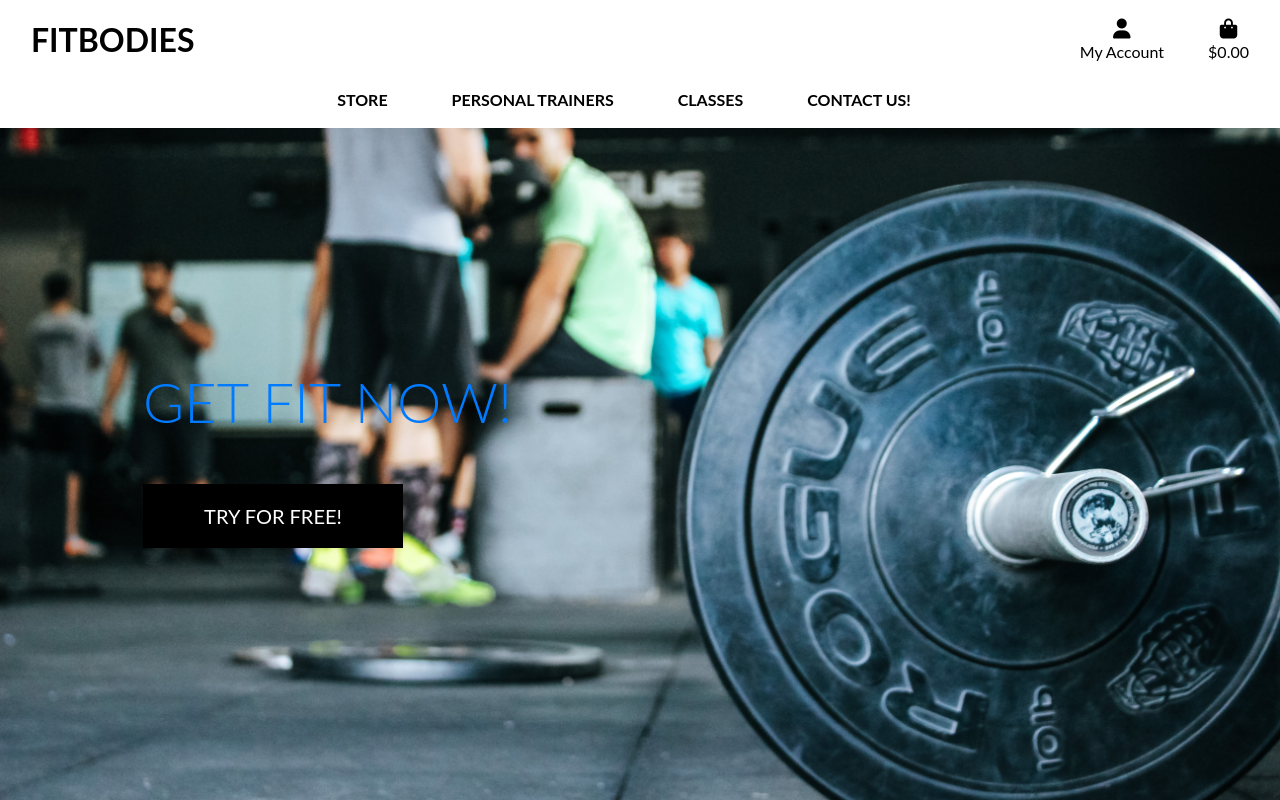
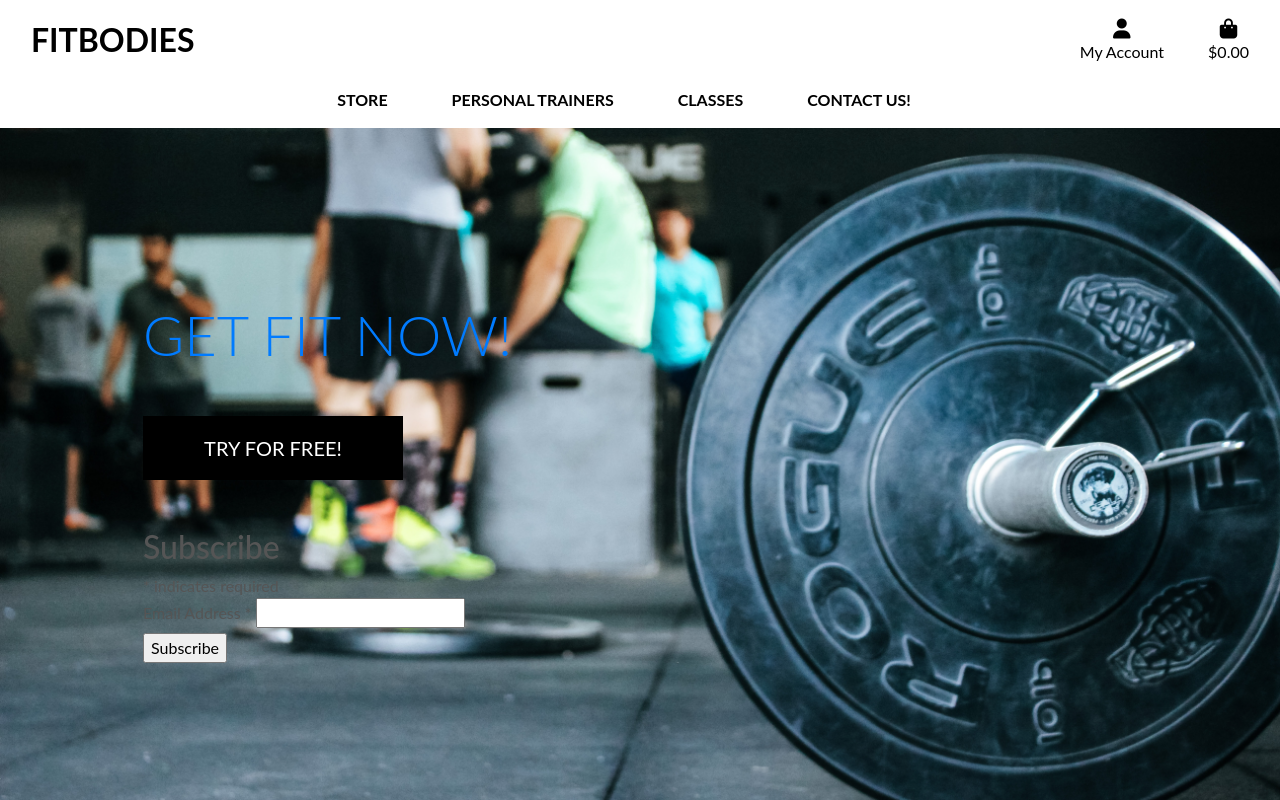
Before and after one commit to rfpotrero/fitbodies, a Django app: page / in a window 1280 px wide. Shown: the top 800 px of the page. Run offline with Django 3.2, Linux system fonts and the light colour scheme; parts of the project's set-up code (start-up, migrations or seed data) failed here and were passed over; some libraries are stand-ins or nearby versions.

Commit message:
feat: add mailchimp form to index.html
Add mailchimp form to index.html so people can signup
to the newsletter. #101

```diff
--- a/home/templates/home/index.html
+++ b/home/templates/home/index.html
@@ -21,10 +21,41 @@
                     <a href="" class="shop-now-button btn btn-lg rounded-0 text-uppercase py-3">Try for Free!</a>
                 </h4>
             </div>
+            <div>
+                <!-- Begin Mailchimp Signup Form -->
+
+<div id="mc_embed_signup">
+    <form action="https://herokuapp.us21.list-manage.com/subscribe/post?u=cbe74af9d637533ce0f01a555&amp;id=c45c4f8229&amp;f_id=00bcdbe1f0" method="post" id="mc-embedded-subscribe-form" name="mc-embedded-subscribe-form" class="validate" target="_blank" novalidate>
+        <div id="mc_embed_signup_scroll">
+        <h2>Subscribe</h2>
+        <div class="indicates-required"><span class="asterisk">*</span> indicates required</div>
+<div class="mc-field-group">
+	<label for="mce-EMAIL">Email Address  <span class="asterisk">*</span>
+</label>
+	<input type="email" value="" name="EMAIL" class="required email" id="mce-EMAIL" required>
+	<span id="mce-EMAIL-HELPERTEXT" class="helper_text"></span>
+</div>
+	<div id="mce-responses" class="clear foot">
+		<div class="response" id="mce-error-response" style="display:none"></div>
+		<div class="response" id="mce-success-response" style="display:none"></div>
+	</div>    <!-- real people should not fill this in and expect good things - do not remove this or risk form bot signups-->
+    <div style="position: absolute; left: -5000px;" aria-hidden="true"><input type="text" name="b_cbe74af9d637533ce0f01a555_c45c4f8229" tabindex="-1" value=""></div>
+        <div class="optionalParent">
+            <div class="clear foot">
+                <input type="submit" value="Subscribe" name="subscribe" id="mc-embedded-subscribe" class="button">
+            </div>
+        </div>
+    </div>
+</form>
+</div>
+<!--End mc_embed_signup-->
+            </div>
         </div>
     </div>
 </div>
-<div class="h-100" id="try-for-free">
-    <p>This will be use for the Try For Free Now</p>
-</div>
 {% endblock %}
+
+
+{% block postloadjs %}
+<script type='text/javascript' src='//s3.amazonaws.com/downloads.mailchimp.com/js/mc-validate.js'></script><script type='text/javascript'>(function($) {window.fnames = new Array(); window.ftypes = new Array();fnames[0]='EMAIL';ftypes[0]='email';fnames[1]='FNAME';ftypes[1]='text';fnames[2]='LNAME';ftypes[2]='text';fnames[3]='ADDRESS';ftypes[3]='address';fnames[4]='PHONE';ftypes[4]='phone';fnames[5]='BIRTHDAY';ftypes[5]='birthday';}(jQuery));var $mcj = jQuery.noConflict(true);</script>
+{% endblock %}
```
